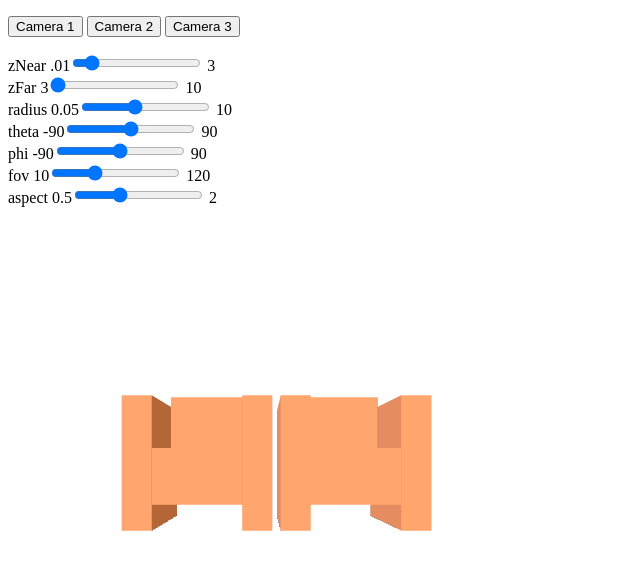
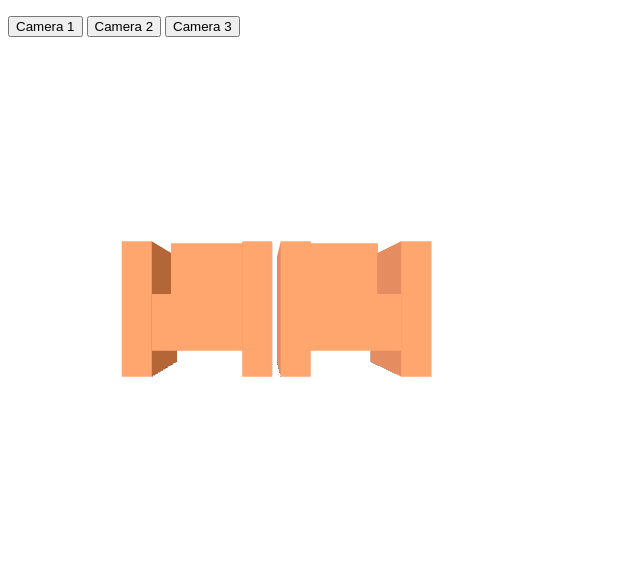
Before and after one commit to CStratton00/CST-310, a plain HTML site: page SceneRender/chair.html in a window 1280 px wide. Shown: the whole page, without its empty margins (0-640 px from the left). Drawn offline with Linux system fonts and the light colour scheme.

Commit message:
removed the sliders

```diff
--- a/SceneRender/chair.html
+++ b/SceneRender/chair.html
@@ -9,42 +9,6 @@
 <button id = "Button3">Camera 3 </button>
 
 <p> </p>
-
-<div>
-    zNear .01<input id="zNearSlider" type="range"
-                    min=".01" max="3" step="0.1" value="0.3" />
-    3
-</div>
-<div>
-    zFar 3<input id="zFarSlider" type="range"
-                 min="3" max="10" step="3.0" value="3" />
-    10
-</div>
-<div>
-    radius 0.05<input id="radiusSlider" type="range"
-                      min="0.05" max="10" step="0.1" value="4" />
-    10
-</div>
-<div>
-    theta -90<input id="thetaSlider" type="range"
-                    min="-90" max="90" step="5" value="0" />
-    90
-</div>
-<div>
-    phi -90<input id="phiSlider" type="range"
-                  min="-90" max="90" step="5" value="0" />
-    90
-</div>
-<div>
-    fov 10<input id="fovSlider" type="range"
-                 min="10" max="120" step="5" value="45" />
-    120
-</div>
-<div>
-    aspect 0.5<input id="aspectSlider" type="range"
-                     min="0.5" max="2" step="0.1" value="1" />
-    2
-</div>
 
 <script id="vertex-shader" type="x-shader/x-vertex">
 
--- a/SceneRender/chair.js
+++ b/SceneRender/chair.js
@@ -109,29 +109,7 @@ window.onload = function init()
     modelViewMatrixLoc = gl.getUniformLocation( program, "modelViewMatrix" );
     projectionMatrixLoc = gl.getUniformLocation( program, "projectionMatrix" );
 
-// sliders for viewing parameters
-
-    document.getElementById("zFarSlider").onchange = function(event) {
-        far = event.target.value;
-    };
-    document.getElementById("zNearSlider").onchange = function(event) {
-        near = event.target.value;
-    };
-    document.getElementById("radiusSlider").onchange = function(event) {
-        radius = event.target.value;
-    };
-    document.getElementById("thetaSlider").onchange = function(event) {
-        theta = event.target.value* Math.PI/180.0;
-    };
-    document.getElementById("phiSlider").onchange = function(event) {
-        phi = event.target.value* Math.PI/180.0;
-    };
-    document.getElementById("aspectSlider").onchange = function(event) {
-        aspect = event.target.value;
-    };
-    document.getElementById("fovSlider").onchange = function(event) {
-        fovy = event.target.value;
-    };
+// buttons for viewing parameters
 
     document.getElementById("Button1").onclick = function(event) {
         camera = 1;
```
